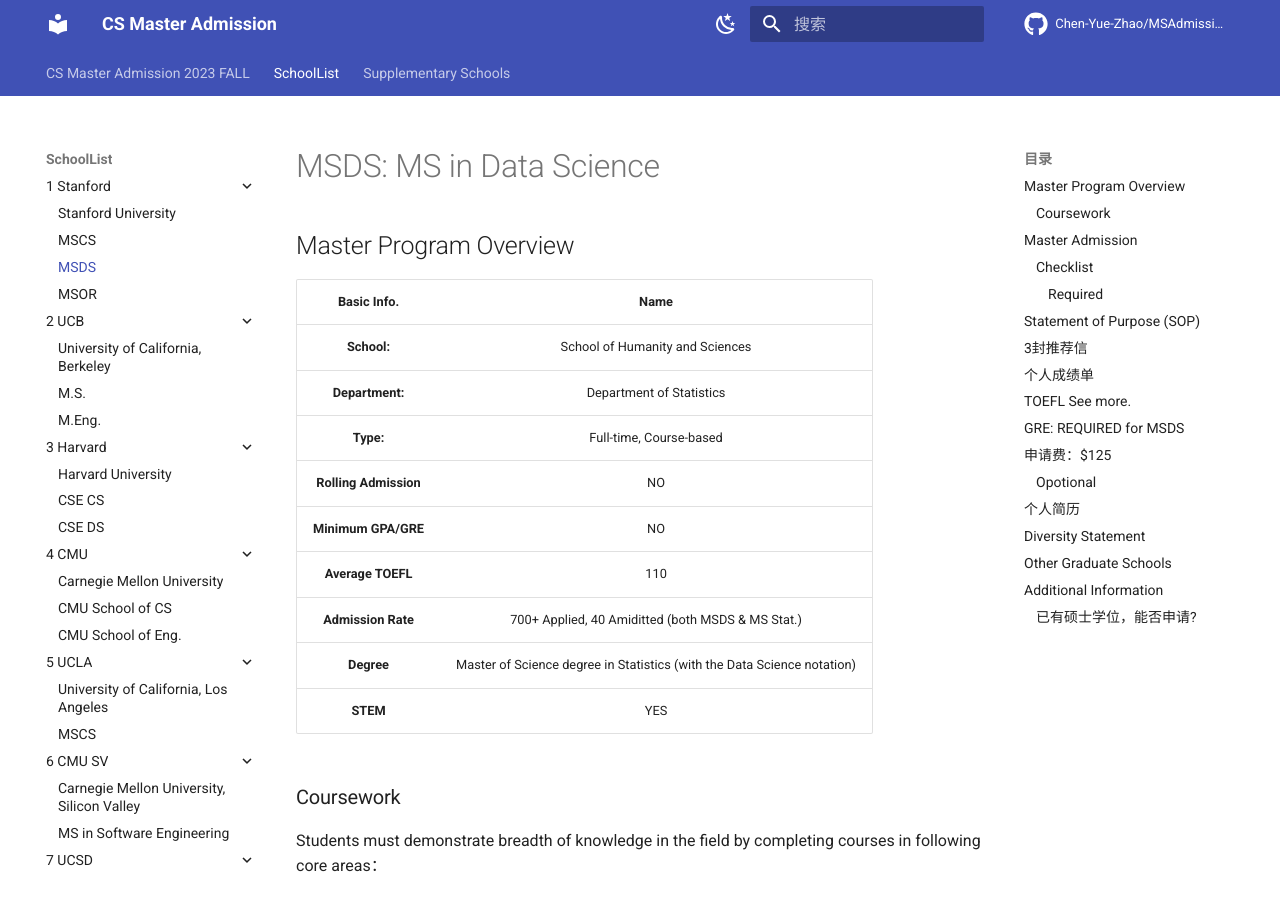
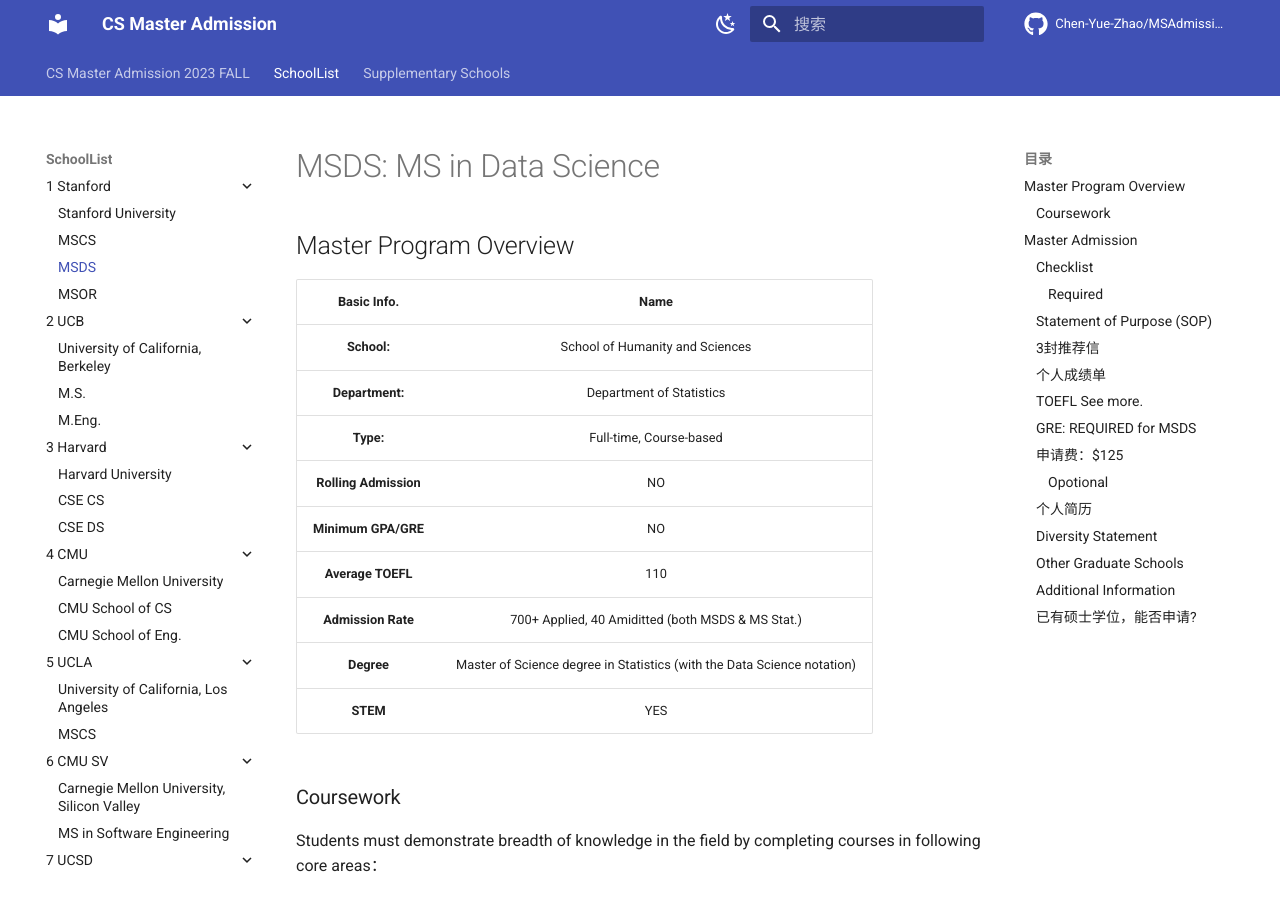
Before and after one commit to Chen-Yue-Zhao/MSAdmissionSite_mkdocs, an MkDocs documentation site: the page built from docs/SchoolList/Stanford/MSDS.md, in a window 1280 px wide and 900 px high. Built offline with MkDocs 1.6.1 and Material for MkDocs 9.7.7, drawn with Linux system fonts in a browser that asks for light colours; comment, search, counter and statistics services are not loaded.

```diff
--- a/docs/SchoolList/Stanford/MSDS.md
+++ b/docs/SchoolList/Stanford/MSDS.md
@@ -40,25 +40,25 @@ Click here for [Overview of MSDS Admission](https://statistics.stanford.edu/msad
 
 ### Checklist
 #### Required
-- ## Statement of Purpose (SOP)
+- ### Statement of Purpose (SOP)
   > Describe succinctly your reasons for applying to the proposed program at Stanford, preparation for this field of study, research interests, future career plans, and other aspects of your background and interests that may aid the admission committee in evaluating your aptitude and motivation for graduate study. The maximum recommended length is 1,000 words.
-- ## 3封推荐信
+- ### 3封推荐信
   > Letters of recommendation should come from academic or professional references who know you well and are qualified to evaluate your potential for graduate study.
-- ## 个人成绩单
-- ## TOEFL [See more.](./MSCS.md/###About)
-- ## GRE: <u>REQUIRED</u> for MSDS
-- ## 申请费：$125
+- ### 个人成绩单
+- ### TOEFL [See more.](./MSCS.md/###About)
+- ### GRE: <u>REQUIRED</u> for MSDS
+- ### 申请费：$125
 
 #### Opotional
-- ## 个人简历
+- ### 个人简历
   - Research Experience
   - Publications/Presentations/Posters
   - Awards & Honors
   - Work Experience
-- ## Diversity Statement
+- ### Diversity Statement
   > We invite you to share your lived experiences, demonstrated values, perspectives, and/or activities that shape you as a scholar and align with these commitments.
-- ## Other Graduate Schools
-- ## Additional Information
+- ### Other Graduate Schools
+- ### Additional Information
 
 ---
 
```
